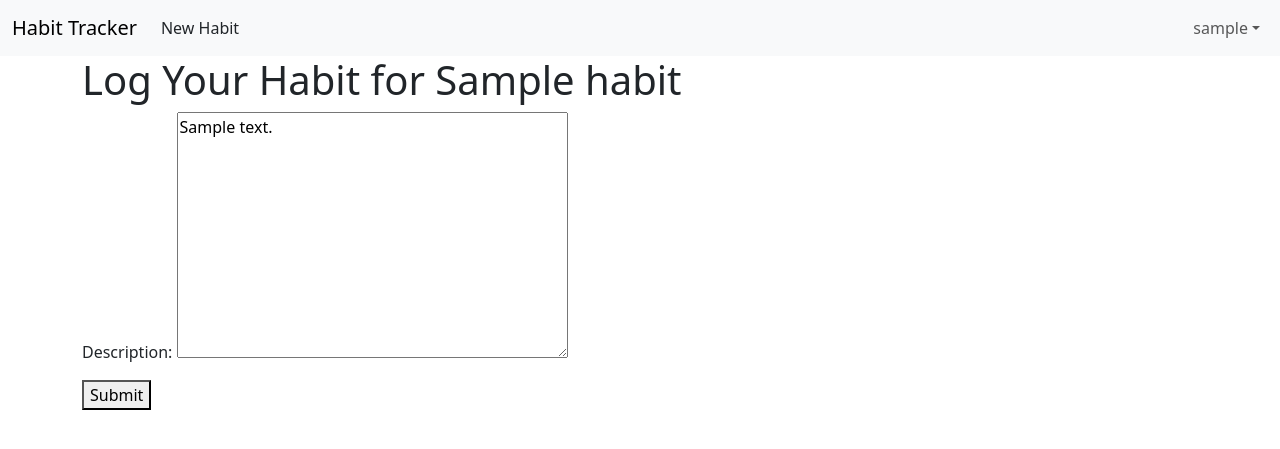
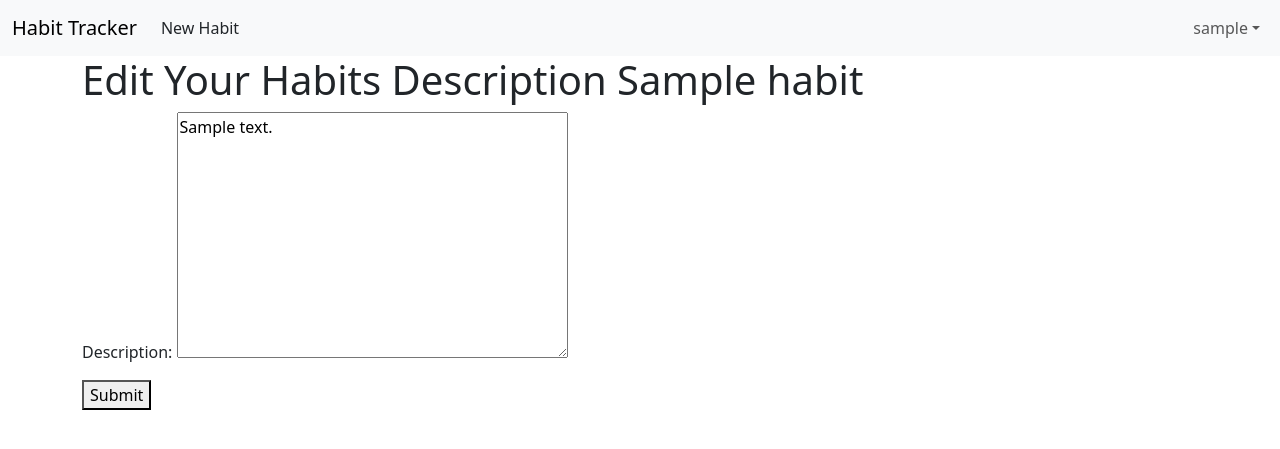
Before and after one commit to Peleda23/Habit-tracker, a Django app: page /habit/1/description_edit/ in a window 1280 px wide. Shown: the top 449 px of the page. Run offline with Django 5.2, Linux system fonts and the light colour scheme; a user stored in the database is signed in; tables that the repository leaves empty hold one stand-in row (values such as "Sample post").

```diff
--- a/templates/habit_description_edit_form.html
+++ b/templates/habit_description_edit_form.html
@@ -1,8 +1,8 @@
-{% extends 'base.html' %}
+{% extends "base.html" %}
 {% block title %}Habit Descriptiom Edit{% endblock %}
 {% block content %}
 
-    <h1>Log Your Habit for {{ habit.name }}</h1>
+    <h1>Edit Your Habits Description {{ habit.name }}</h1>
     <form method="post">
         {% csrf_token %}
             {{ form.as_p }}
```
